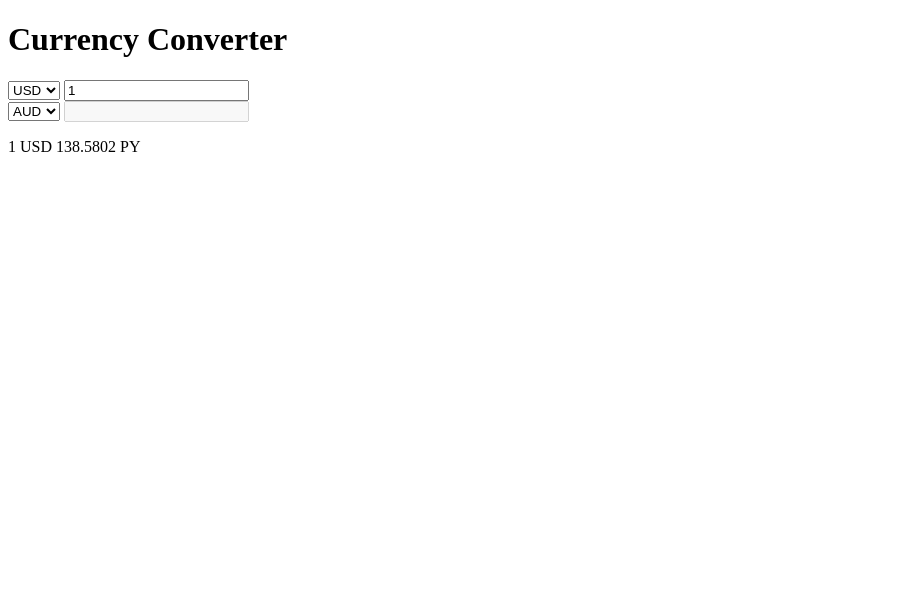
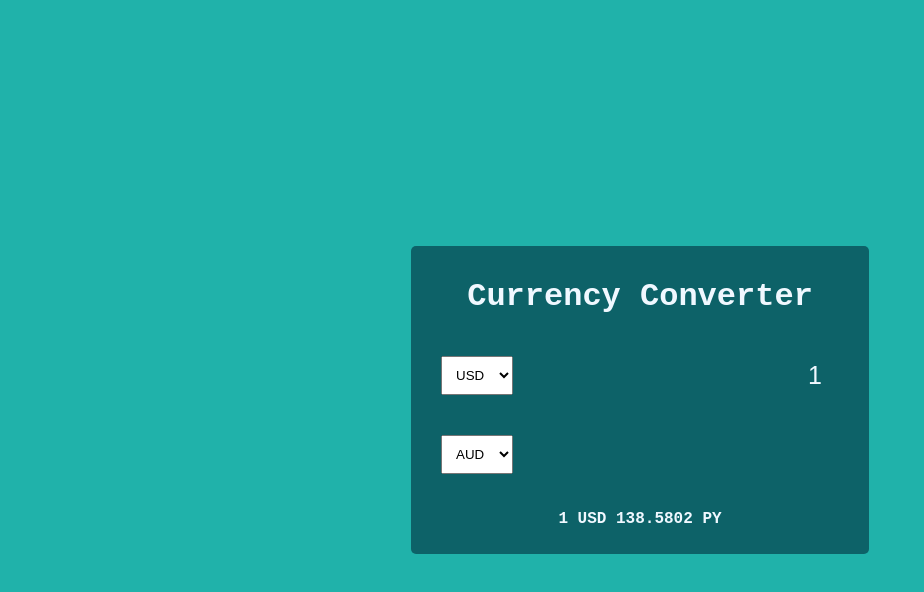
Before and after one commit to Camsd/Currency-converter, a plain HTML site: page index.html in a window 1280 px wide. Shown: the whole page, without its empty margins (0-924 px from the left). Drawn offline with Linux system fonts and the light colour scheme.

Commit message:
style.css

```diff
--- a/index.html
+++ b/index.html
@@ -5,6 +5,7 @@
     <meta http-equiv="X-UA-Compatible" content="IE=edge">
     <meta name="viewport" content="width=device-width, initial-scale=1.0">
     <title>Currency Converter</title>
+    <link rel="stylesheet" href="style.css">
 </head>
 <body>
     <div class="container">
--- /dev/null
+++ b/style.css
@@ -0,0 +1,50 @@
+body{
+    background-color: lightseagreen;
+    display: flex;
+    height: 100vh;
+    justify-content: center;
+    align-items: center;
+    font-family: 'Courier New', Courier, monospace;
+    margin: 0;
+    padding: 0;
+}
+
+.container{
+    background-color: rgb(13, 98, 104);
+    color: aliceblue;
+    padding: 10px;
+    border-radius: 5px;
+    -webkit-border-radius: 5px;
+    -moz-border-radius: 5px;
+    -ms-border-radius: 5px;
+    -o-border-radius: 5px;
+    text-align: center;
+}
+
+.currency-container{
+    padding: 20px;
+    display: flex;
+    justify-content: space-between;
+}
+
+.currency-container select{
+    padding: 10px;
+}
+
+.currency-container input{
+    border: 0;
+    background: transparent;
+    font-size: 25px;
+    text-align: right;
+    color: aliceblue;
+}
+
+.exchange-rate{
+    font-size: 16px;
+    font-weight: 600;
+}
+
+select:focus,
+input:focus{
+    outline: 0;
+}
```
